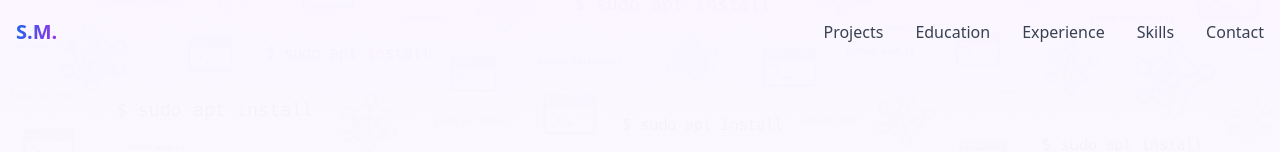
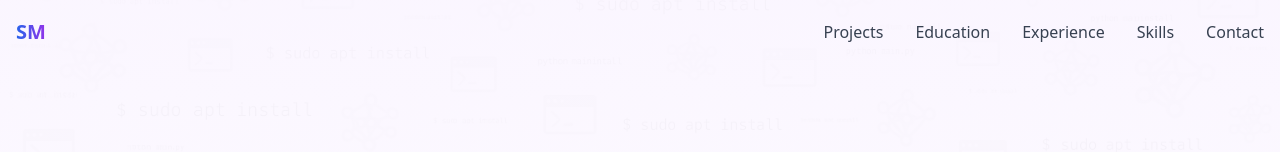
Before and after one commit to sreerammelpadi/sreerammelpadi.github.io, a Next.js app: page / in a window 1280 px wide. Shown: the top 152 px of the page. Built offline with nearby package versions, Linux system fonts and the light colour scheme.

Commit message:
Added metadata

```diff
--- a/app/components/HeroSection.tsx
+++ b/app/components/HeroSection.tsx
@@ -35,7 +35,7 @@ export default function HeroSection() {
 				<div className="max-w-7xl mx-auto px-4">
 					<div className="flex items-center justify-between h-16">
 						<div className="text-xl font-bold bg-gradient-to-r from-blue-600 to-purple-600 bg-clip-text text-transparent">
-							S.M.
+							SM
 						</div>
 						{/* Desktop Nav */}
 						<nav className="hidden md:flex items-center space-x-8">
--- a/app/layout.tsx
+++ b/app/layout.tsx
@@ -31,21 +31,21 @@ export const metadata: Metadata = {
 		'Performance',
 		'Accessibility',
 		'Minimalist Portfolio',
-		'[Your Name]',
+		'Sreeram Melpadi',
 	],
-	authors: [{ name: '[Your Name]' }],
-	creator: '[Your Name]',
+	authors: [{ name: '[Sreeram Melpadi]' }],
+	creator: '[Sreeram Melpadi]',
 	openGraph: {
 		title: 'Sreeram Melpadi - Developer Portfolio',
 		description: 'Passionate software developer creating clean, minimal, and effective digital solutions. Explore my work and development philosophy.',
-		url: 'https://your-domain.com',
-		siteName: '[Your Name] - Portfolio',
+		url: 'https://sreerammelpadi.github.io/',
+		siteName: 'Sreeram Melpadi - Developer Portfolio',
 		images: [
 			{
 				url: '/og-image.jpg',
 				width: 1200,
 				height: 630,
-				alt: '[Your Name] - Modern Minimal Portfolio',
+				alt: '[Sreeram Melpadi] - Modern Minimal Portfolio',
 			},
 		],
 		locale: 'en_US',
```
